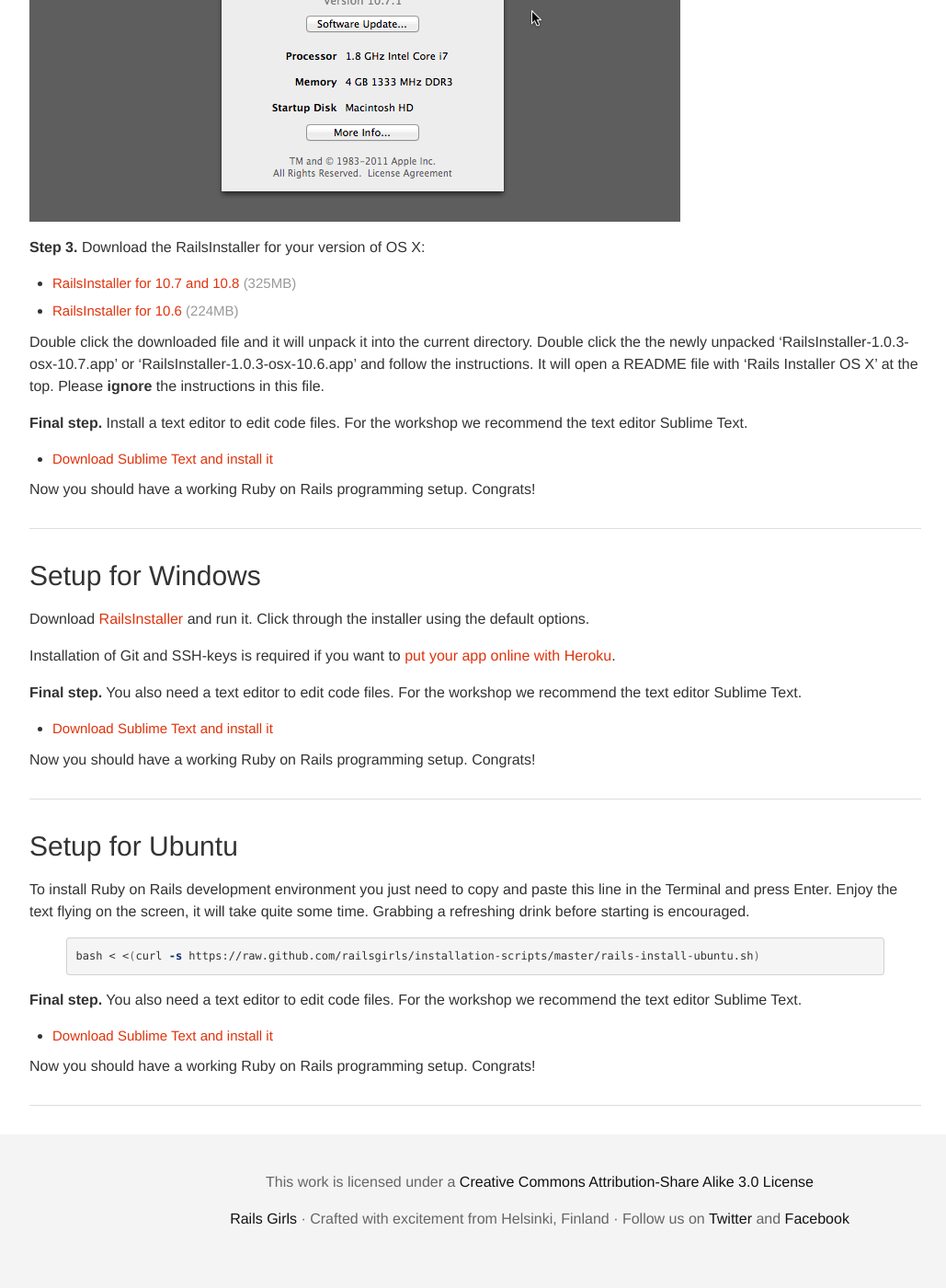
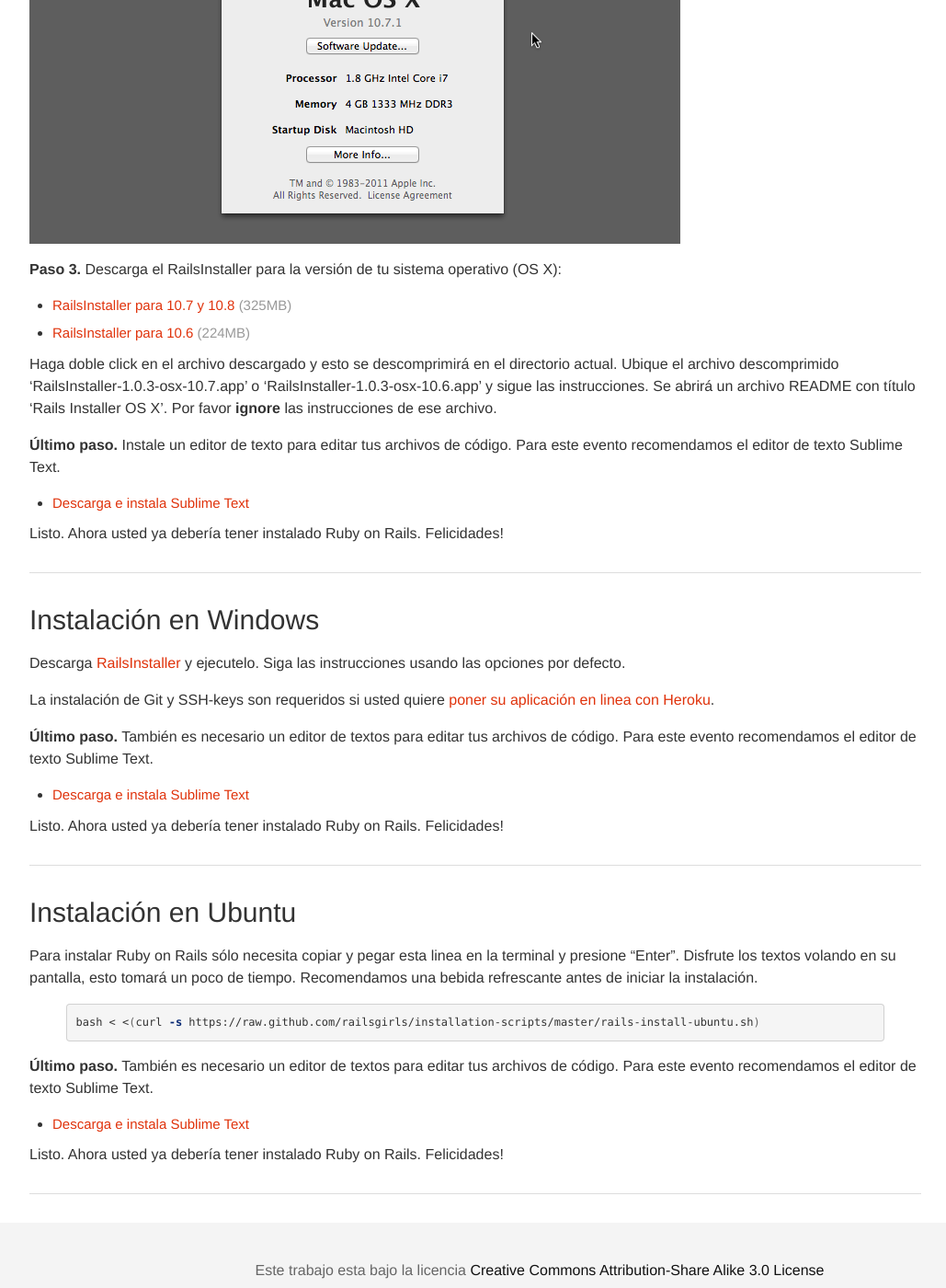
Before and after one commit to railsgirls/guides.railsgirls.com, a Jekyll site: the page built from _posts/2012-04-18-install.markdown, in a window 1280 px wide and 1400 px high, scrolled down 1244 px. Shown: the whole window at 92% size, without its empty margins (53-1082 px from the left). Built offline with Jekyll 4.4.1, drawn with Linux system fonts in a browser that asks for light colours; nearby versions of some CDN libraries; Markdown is read by kramdown in place of the engine named in the settings; some of the changed text lies outside the part shown.

Commit message:
translate install rub yon rails

```diff
--- a/_layouts/default.html
+++ b/_layouts/default.html
@@ -33,12 +33,12 @@
     </article>
     <footer>
       <p>
-        This work is licensed under a
+        Este trabajo esta bajo la licencia
         <a href="http://creativecommons.org/licenses/by-sa/3.0/">Creative Commons Attribution-Share Alike 3.0 License</a>
       </p>
       <p>
         <a href="http://railsgirls.com">Rails Girls</a>
-        &middot; Crafted with excitement from Helsinki, Finland &middot; Follow us on
+        &middot; Crafted with excitement from Helsinki, Finland &middot; Siguenos en
         <a href="http://twitter.com/railsgirls">Twitter</a>
         and
         <a href="https://www.facebook.com/railsgirls">Facebook</a>
--- a/_posts/2012-04-18-install.markdown
+++ b/_posts/2012-04-18-install.markdown
@@ -1,75 +1,75 @@
 ---
 layout: default
-title: Setup recipe for Rails Girls
+title: Instale Ruby on Rails
 permalink: install
 ---
 
-# Setup recipe for Rails Girls
+# Instale Ruby on Rails
 <span class="muted">Cooking time: 5min active / 15-30min passive</span>
 
-To build apps and other things with Ruby on Rails, we need to setup some software and the developer environment for your computer.
+Antes de comenzar a construir tus aplicaciones con Ruby on Rails, tienes que instalar en tu computadora, algunos softwares con su respectivo entorno de desarrollo.
 
-Follow the instructions for your operating system. If you hit into any problems, don&#8217;t panic. Inform us at the event and we can solve it together.
+Sigue las instrucciones para tu sistema operativo, si tienes problemas con la instalación, no entres en pánico. Infórmenos en el evento que podremos resolverlo juntos :) .
 
-* [Setup for OS X](#setup_for_os_x)
-* [Setup for Windows](#setup_for_windows)
-* [Setup for Ubuntu](#setup_for_ubuntu)
+* [Instalación en OS X](#setup_for_os_x)
+* [Instalación en Windows](#setup_for_windows)
+* [Instalación en Ubuntu](#setup_for_ubuntu)
 
 <hr />
 
-## Setup for OS X
+## Instalación en OS X
 
-**Step 1.** Let&#8217;s check the version of the operating system.
+**Paso 1.** Vamos a verificar la versión del sistema operativo.
 
-Click the Apple menu and choose *About this Mac*.
+Click en el menú Apple y elija *Acerca de este Mac (About this Mac)*.
 
 ![Apple menu](/images/1.png "Apple menu")
 
-**Step 2.** In the window you will find the version of your operating system. If your version number starts with 10.6, 10.7 or 10.8 this guide is for you. If it&#8217;s something else, we can setup your machine at the event.
+**Paso 2.** En la ventana encontrarás la version de tu sistema operativo. Si el número de version inicia con 10.6, 10.7 o 10.8 esta guía es para ti. Si no es así, entonces tienes que actualizar tu sistema operativo.
 
 ![About this Mac dialog](/images/2.png "About this Mac dialog")
 
-**Step 3.** Download the RailsInstaller for your version of OS X:
+**Paso 3.** Descarga el RailsInstaller para la versión de tu sistema operativo (OS X):
 
-* [RailsInstaller for 10.7 and 10.8](http://railsinstaller.s3.amazonaws.com/RailsInstaller-1.0.4-osx-10.7.app.tgz) <span class="muted">(325MB)</span>
-* [RailsInstaller for 10.6](http://railsinstaller.s3.amazonaws.com/RailsInstaller-1.0.4-osx-10.6.app.tgz) <span class="muted">(224MB)</span>
+* [RailsInstaller para 10.7 y 10.8](http://railsinstaller.s3.amazonaws.com/RailsInstaller-1.0.4-osx-10.7.app.tgz) <span class="muted">(325MB)</span>
+* [RailsInstaller para 10.6](http://railsinstaller.s3.amazonaws.com/RailsInstaller-1.0.4-osx-10.6.app.tgz) <span class="muted">(224MB)</span>
 
-Double click the downloaded file and it will unpack it into the current directory. Double click the the newly unpacked 'RailsInstaller-1.0.3-osx-10.7.app' or 'RailsInstaller-1.0.3-osx-10.6.app' and follow the instructions. It will open a README file with 'Rails Installer OS X' at the top. Please **ignore** the instructions in this file.
+Haga doble click en el archivo descargado y esto se descomprimirá en el directorio actual. Ubique el archivo descomprimido 'RailsInstaller-1.0.3-osx-10.7.app' o 'RailsInstaller-1.0.3-osx-10.6.app' y sigue las instrucciones. Se abrirá un archivo README con título 'Rails Installer OS X'. Por favor **ignore** las instrucciones de ese archivo.
 
-**Final step.** Install a text editor to edit code files. For the workshop we recommend the text editor Sublime Text.
+**Último paso.** Instale un editor de texto para editar tus archivos de código. Para este evento recomendamos el editor de texto Sublime Text.
 
-* [Download Sublime Text and install it](http://www.sublimetext.com/2)
+* [Descarga e instala Sublime Text](http://www.sublimetext.com/2)
 
-Now you should have a working Ruby on Rails programming setup. Congrats!
+Listo. Ahora usted ya debería tener instalado Ruby on Rails. Felicidades!
 
 <hr />
 
-## Setup for Windows
+## Instalación en Windows
 
-Download [RailsInstaller](http://rubyforge.org/frs/download.php/76855/railsinstaller-2.2.0.exe) and run it. Click through the installer using the default options.
+Descarga [RailsInstaller](http://rubyforge.org/frs/download.php/76855/railsinstaller-2.2.0.exe) y ejecutelo. Siga las instrucciones usando las opciones por defecto.
 
-Installation of Git and SSH-keys is required if you want to [put your app online with Heroku](/heroku).
+La instalación de Git y SSH-keys son requeridos si usted quiere [poner su aplicación en linea con Heroku](/heroku).
 
-**Final step.** You also need a text editor to edit code files. For the workshop we recommend the text editor Sublime Text.
+**Último paso.** También es necesario un editor de textos para editar tus archivos de código. Para este evento recomendamos el editor de texto Sublime Text.
 
-* [Download Sublime Text and install it](http://www.sublimetext.com/2)
+* [Descarga e instala Sublime Text](http://www.sublimetext.com/2)
 
-Now you should have a working Ruby on Rails programming setup. Congrats!
+Listo. Ahora usted ya debería tener instalado Ruby on Rails. Felicidades!
 
 <hr />
 
-## Setup for Ubuntu
+## Instalación en Ubuntu
 
-To install Ruby on Rails development environment you just need to copy and paste this line in the Terminal and press Enter. Enjoy the text flying on the screen, it will take quite some time. Grabbing a refreshing drink before starting is encouraged.
+Para instalar Ruby on Rails sólo necesita copiar y pegar esta linea en la terminal y presione "Enter". Disfrute los textos volando en su pantalla, esto tomará un poco de tiempo. Recomendamos una bebida refrescante antes de iniciar la instalación.
 
 {% highlight sh %}
 bash < <(curl -s https://raw.github.com/railsgirls/installation-scripts/master/rails-install-ubuntu.sh)
 {% endhighlight %}
 
-**Final step.** You also need a text editor to edit code files. For the workshop we recommend the text editor Sublime Text.
+**Último paso.** También es necesario un editor de textos para editar tus archivos de código. Para este evento recomendamos el editor de texto Sublime Text.
 
-* [Download Sublime Text and install it](http://www.sublimetext.com/2)
+* [Descarga e instala Sublime Text](http://www.sublimetext.com/2)
 
-Now you should have a working Ruby on Rails programming setup. Congrats!
+Listo. Ahora usted ya debería tener instalado Ruby on Rails. Felicidades!
 
 <hr />
--- a/index.html
+++ b/index.html
@@ -32,8 +32,8 @@
     <li>
         <a href="install">
           <i>1</i>
-          <h3>Guide to Install Rails</h3>
-          <p>To build apps and other things with Ruby on Rails, we need to setup some software and developer environment for your computer (OS X, Windows, Linux).</p>
+          <h3>Guía para instalar Rails</h3>
+          <p>Antes de comenzar a construir sus aplicaciones con Ruby on Rails, tienes que instalar en tu computadora, algunos softwares con su respectivo entorno de desarrollo (OS X, Windows, Linux).</p>
         </a>
     </li>
 
```
